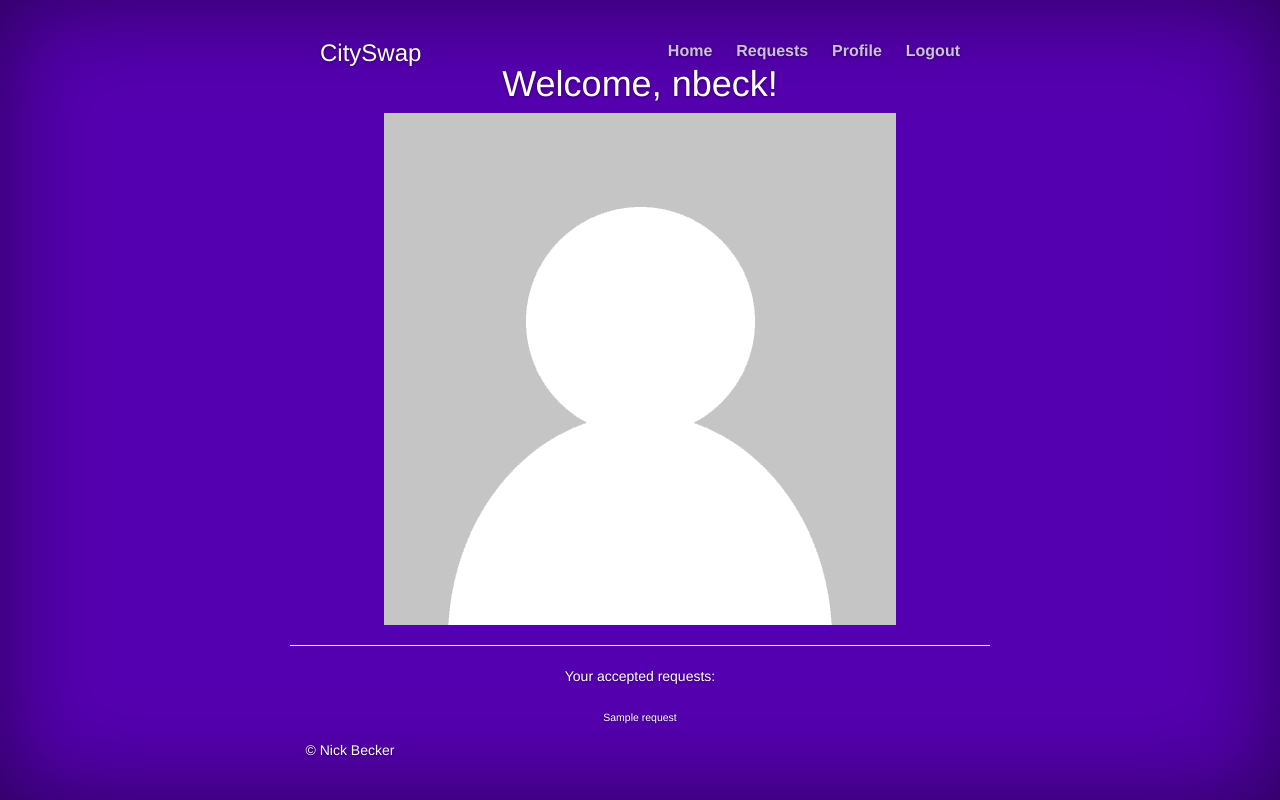
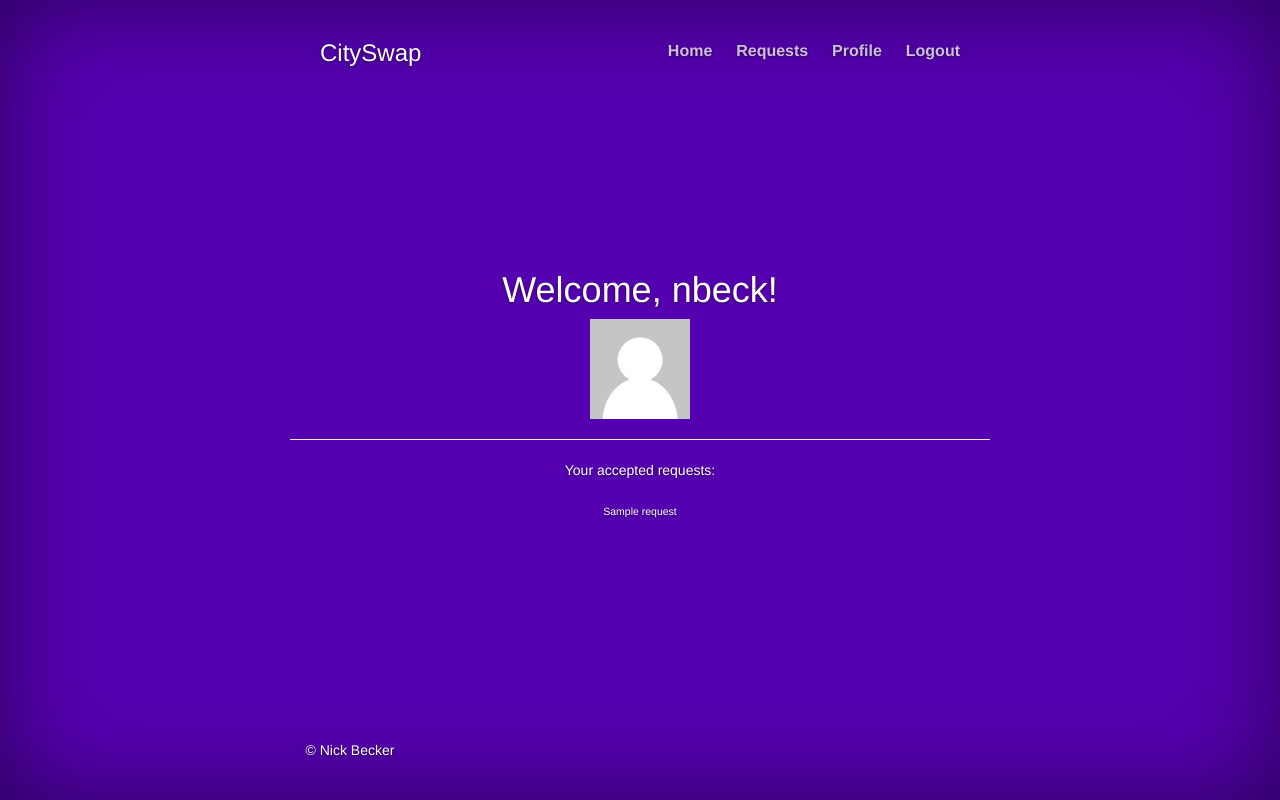
Before and after one commit to nbeck90/city-swap, a Django app: page /profile/ in a window 1280 px wide. Run offline with Django 3.2, Linux system fonts and the light colour scheme; a user stored in the database is signed in; tables that the repository leaves empty hold one stand-in row (values such as "Sample post"); parts of the project's set-up code (start-up, migrations or seed data) failed here and were passed over; some libraries are stand-ins or nearby versions.

Commit message:
Update CSS

```diff
--- a/cityswap/cityswap/static/cover.css
+++ b/cityswap/cityswap/static/cover.css
@@ -181,6 +181,11 @@ table {
   margin: auto;
 }
 
+.profile_pic {
+  max-width: 100px;
+  max-height: 100px;
+}
+
 /*
  * Affix and center
  */
```
